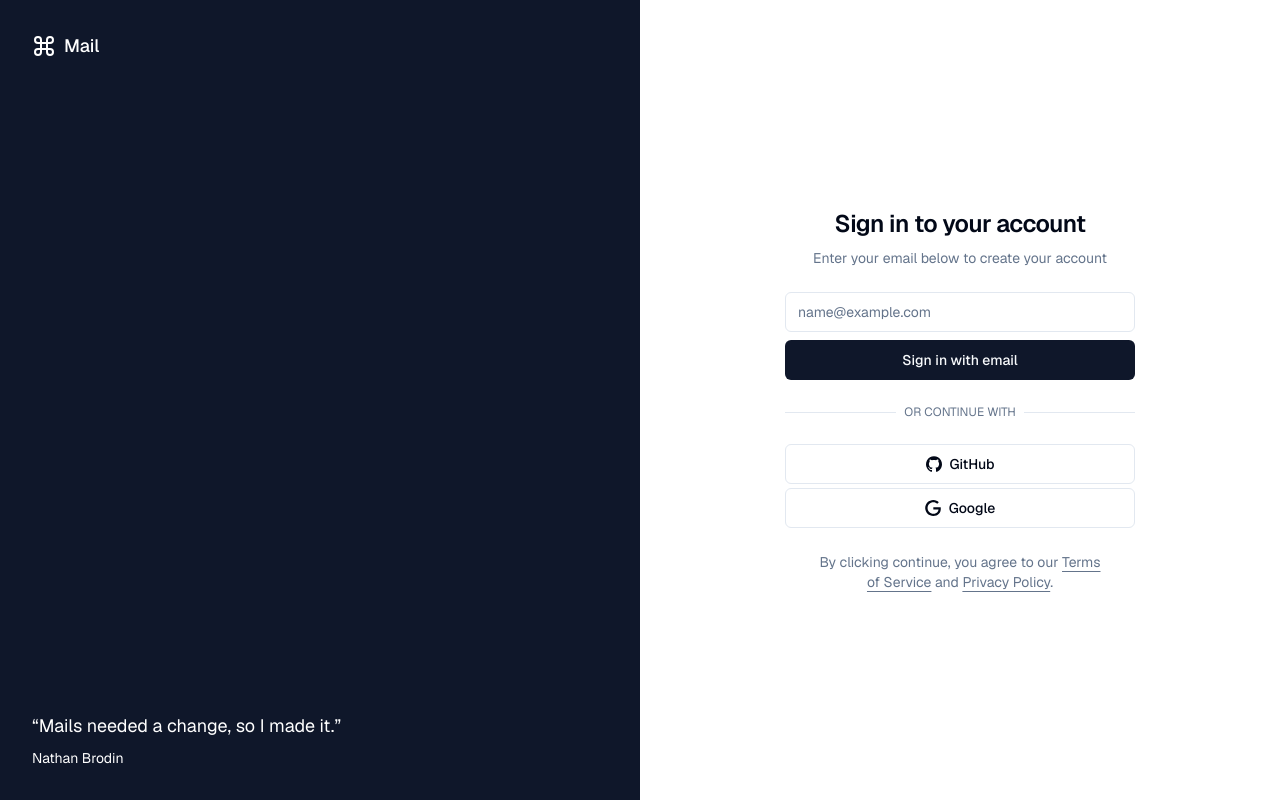
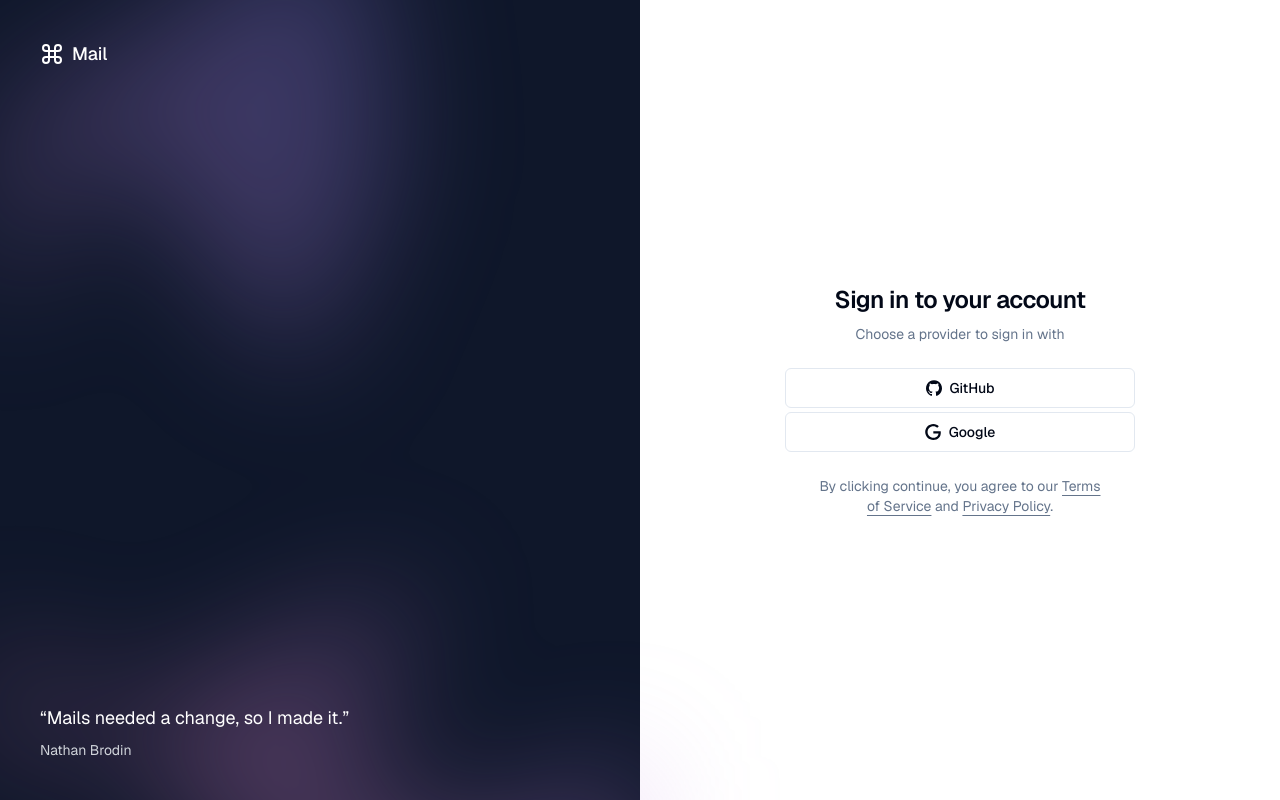
Before and after one commit to NathanBrodin/Mail, a Next.js app: page /en/auth/signin in a window 1280 px wide. Built offline with nearby package versions, Linux system fonts and the light colour scheme.

Commit message:
build: improved ui

```diff
--- a/app/[lang]/auth/signin/components/user-auth-form.tsx
+++ b/app/[lang]/auth/signin/components/user-auth-form.tsx
@@ -1,3 +1,4 @@
+/* eslint-disable no-unused-vars */
 'use client';
 
 import { cn } from '@/lib/utils';
@@ -39,7 +40,7 @@ export function UserAuthForm({
 
   return (
     <div className={cn('grid gap-6', className)} {...props}>
-      <form onSubmit={onSubmit}>
+      {/* <form onSubmit={onSubmit}>
         <div className="grid gap-2">
           <div className="grid gap-1">
             <Label className="sr-only" htmlFor="email">
@@ -72,7 +73,7 @@ export function UserAuthForm({
             {signin.or}
           </span>
         </div>
-      </div>
+      </div> */}
       <div className="grid gap-1">
         <Button
           variant="outline"
--- a/app/[lang]/auth/signin/page.tsx
+++ b/app/[lang]/auth/signin/page.tsx
@@ -18,15 +18,33 @@ export default async function AuthenticationPage({
   const signin = auth.signin;
 
   return (
-    <>
-      <div className="container relative  h-[800px] flex-col items-center justify-center md:grid lg:max-w-none lg:grid-cols-2 lg:px-0">
-        <div className="relative hidden h-full flex-col bg-muted p-8 text-white lg:flex dark:border-r">
+    <div className="container relative isolate h-screen overflow-clip flex-col items-center justify-center grid lg:max-w-none lg:grid-cols-2 lg:px-0">
+      <div className="relative hidden h-full flex-col bg-muted p-10 text-white lg:flex dark:border-r">
         <div className="absolute inset-0 bg-slate-900" />
+        <div
+          className="absolute inset-x-0 -top-40 z-10 transform-gpu overflow-hidden blur-3xl sm:-top-80"
+          aria-hidden="true"
+        >
+          <div
+            className="relative left-[calc(50%-11rem)] aspect-[1155/678] w-[36.125rem] -translate-x-1/2 rotate-[30deg] bg-gradient-to-tr from-primary-accent-500 to-secondary-accent-500 opacity-30 sm:left-[calc(50%-30rem)] sm:w-[72.1875rem]"
+            style={{
+              clipPath:
+                'polygon(74.1% 44.1%, 100% 61.6%, 97.5% 26.9%, 85.5% 0.1%, 80.7% 2%, 72.5% 32.5%, 60.2% 62.4%, 52.4% 68.1%, 47.5% 58.3%, 45.2% 34.5%, 27.5% 76.7%, 0.1% 64.9%, 17.9% 100%, 27.6% 76.8%, 76.1% 97.7%, 74.1% 44.1%)',
+            }}
+          />
+          <div
+            className="relative rigth-[calc(50%-11rem)] aspect-[1155/678] w-[36.125rem] -translate--1/2 rotate-[30deg] bg-gradient-to-tr from-primary-accent-500 to-secondary-accent-500 opacity-30 sm:left-[calc(50%-30rem)] sm:w-[72.1875rem]"
+            style={{
+              clipPath:
+                'polygon(74.1% 44.1%, 100% 61.6%, 97.5% 26.9%, 85.5% 0.1%, 80.7% 2%, 72.5% 32.5%, 60.2% 62.4%, 52.4% 68.1%, 47.5% 58.3%, 45.2% 34.5%, 27.5% 76.7%, 0.1% 64.9%, 17.9% 100%, 27.6% 76.8%, 76.1% 97.7%, 74.1% 44.1%)',
+            }}
+          />
+        </div>
         <AppLogo />
         <div className="relative z-20 mt-auto">
           <blockquote className="space-y-2">
             <p className="text-lg">&ldquo;{signin.quote}&rdquo;</p>
-              <footer className="text-sm">{signin.author}</footer>
+            <footer className="text-sm text-gray-300">{signin.author}</footer>
           </blockquote>
         </div>
       </div>
@@ -59,6 +77,5 @@ export default async function AuthenticationPage({
         </div>
       </div>
     </div>
-    </>
   );
 }
--- a/dictionaries/en.json
+++ b/dictionaries/en.json
@@ -2,7 +2,7 @@
   "auth": {
     "signin": {
       "title": "Sign in to your account",
-      "subtitle": "Enter your email below to create your account",
+      "subtitle": "Choose a provider to sign in with",
       "emailPlaceholder": "name@example.com",
       "signinWithEmail": "Sign in with email",
       "or": "OR CONTINUE WITH",
--- a/dictionaries/fr.json
+++ b/dictionaries/fr.json
@@ -2,7 +2,7 @@
   "auth": {
     "signin": {
       "title": "Connectez-vous à votre compte",
-      "subtitle": "Saisissez votre adresse e-mail ci-dessous pour créer votre compte",
+      "subtitle": "Choisissez un fournisseur avec lequel vous connecter",
       "emailPlaceholder": "nom@example.com",
       "signinWithEmail": "Se connecter avec email",
       "or": "OU CONTINUER AVEC",
```
Lines whose indentation alone changed are shown as unchanged.
